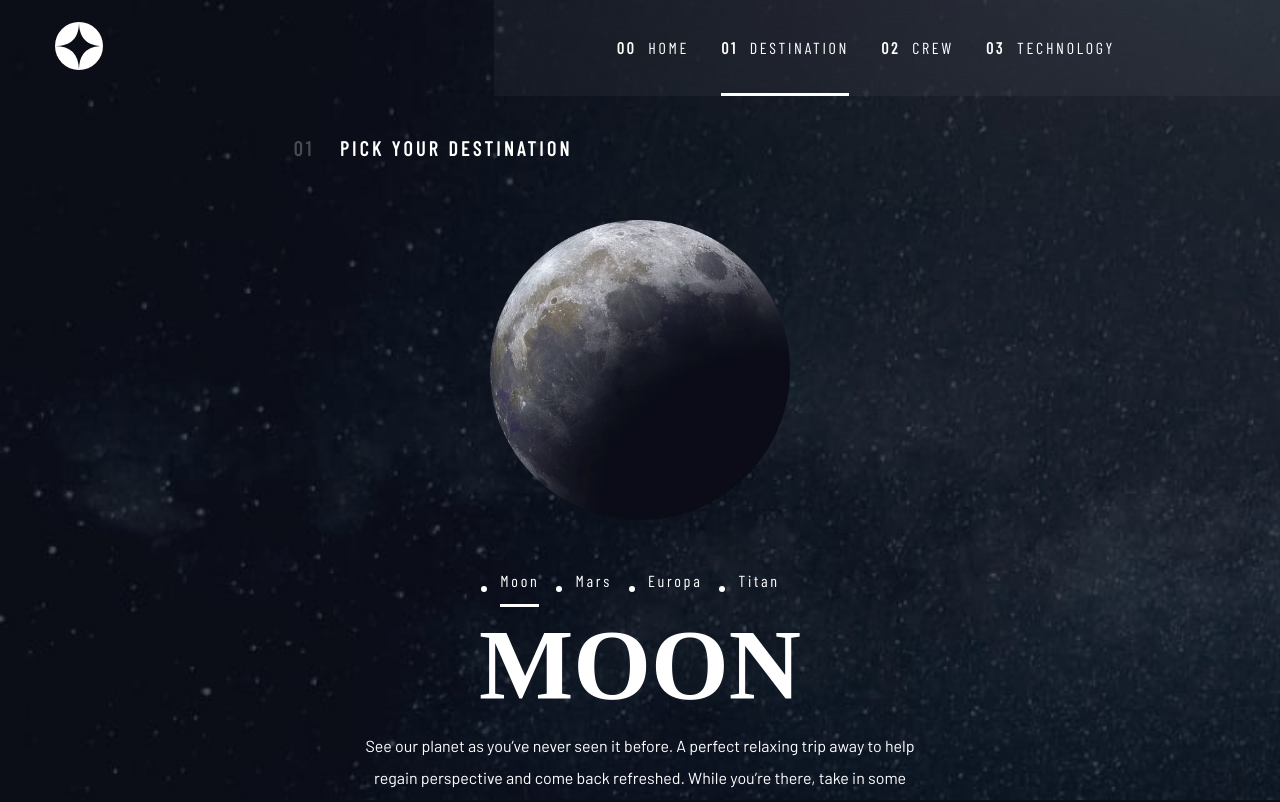
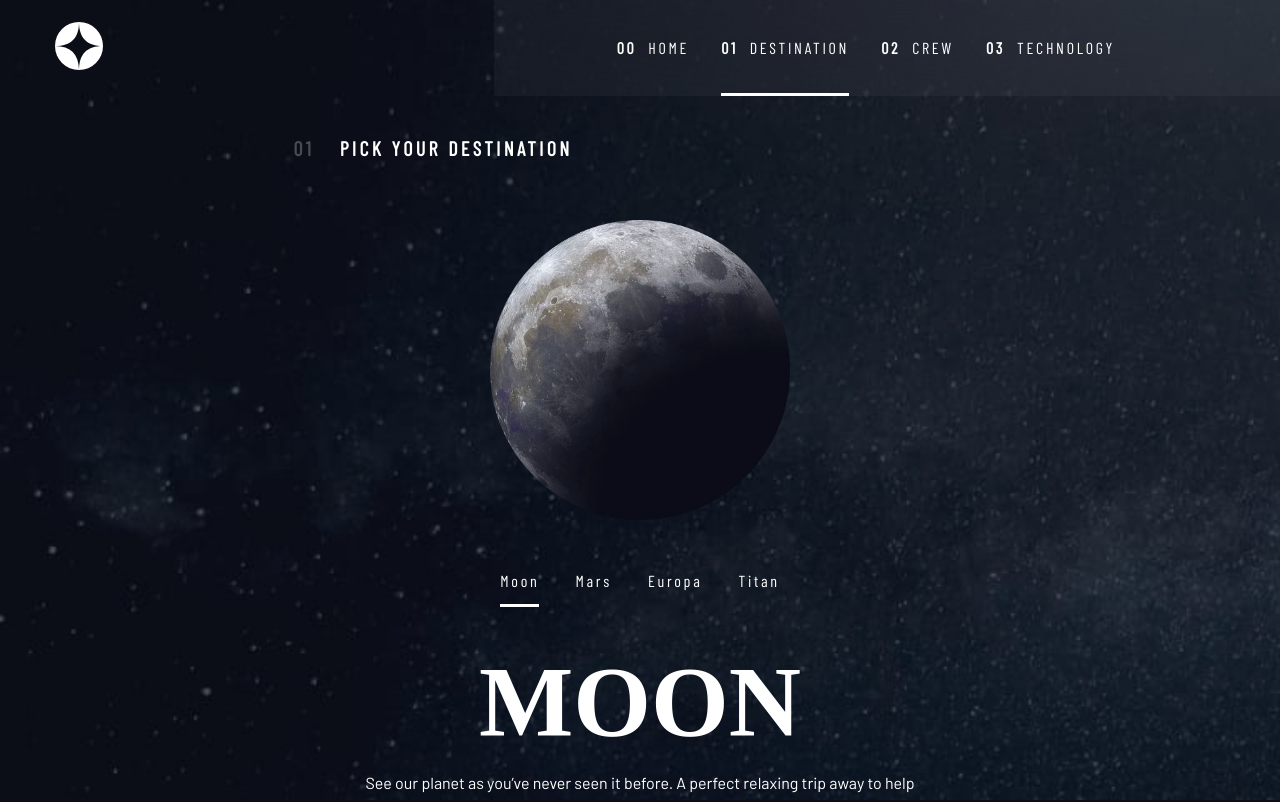
Before and after one commit to AndrewKohn/space-tourism-website, a React (Vite) app: page /destination in a window 1280 px wide. Shown: the top 802 px of the page. Built offline with nearby package versions, Linux system fonts and the light colour scheme; a web font is replaced by a local one.

Commit message:
Update: stylings

```diff
--- a/src/components/SubNavBar/SubNavBar.scss
+++ b/src/components/SubNavBar/SubNavBar.scss
@@ -1,7 +1,7 @@
 @use '../../styles/mixins';
 @import '../../styles/variables';
 
-.sub-nav {
+.sub-nav--string {
   margin-bottom: 3.7rem;
 }
 
@@ -38,7 +38,7 @@
     width: 100%;
     height: 3px;
     background-color: $white;
-    transition: all 0.5s;
+    transition: all $fourTenthsSecond;
     opacity: 0;
   }
 
@@ -62,6 +62,7 @@
   border-radius: 50%;
   cursor: pointer;
   opacity: 0.174363;
+  transition: opacity $fourTenthsSecond;
 
   &:hover {
     opacity: 0.500094;
--- a/src/index.scss
+++ b/src/index.scss
@@ -1,5 +1,6 @@
+@use './styles/mixins';
+@import './styles/variables';
 @import url('https://fonts.googleapis.com/css2?family=Barlow&family=Barlow+Condensed&family=Bellefair&display=swap');
-@import './styles/variables';
 
 * {
   margin: 0;
@@ -83,4 +84,9 @@ main {
 section {
   width: 100vw;
   height: 100vh;
+  @include mixins.ToFullOpacityAnim($fourTenthsSecond);
 }
+
+ul {
+  list-style: none;
+}
--- a/src/styles/_mixins.scss
+++ b/src/styles/_mixins.scss
@@ -14,7 +14,7 @@
 
 @keyframes to-full-opacity {
   0% {
-    opacity: 0;
+    opacity: 0.2;
   }
   100% {
     opacity: 1;
```
